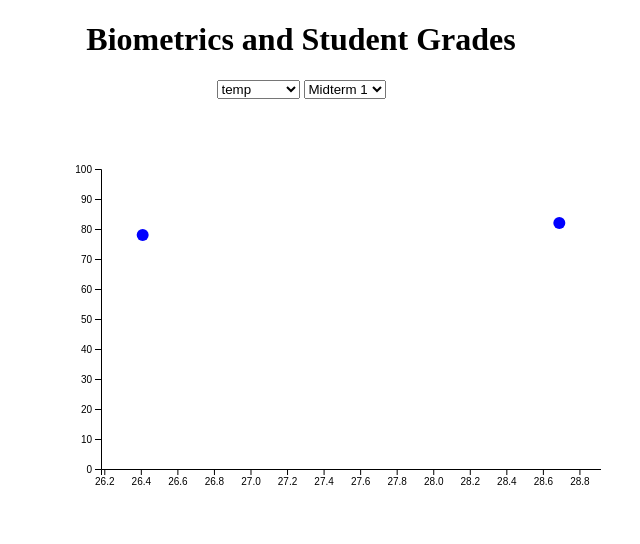
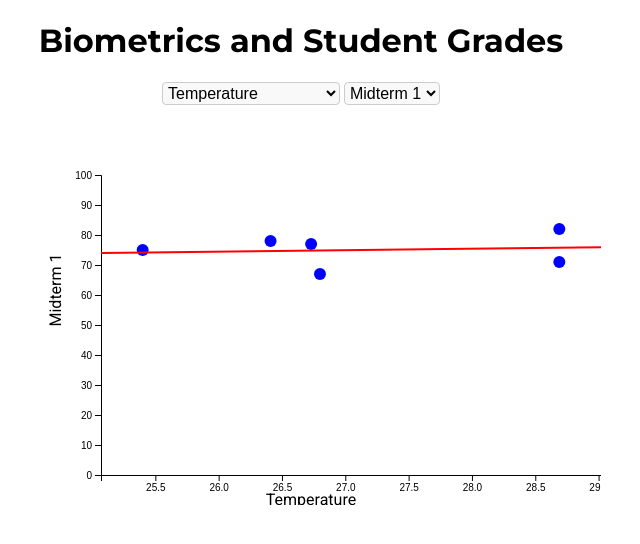
Before and after one commit to Bhagya-Ram-7/biometrics, a plain HTML site: page index.html in a window 1280 px wide. Shown: the whole page, without its empty margins (339-979 px from the left). Drawn offline with nearby package versions, Linux system fonts and the light colour scheme.

Commit message:
included additional biometric

```diff
--- a/data/biometric_grades.json
+++ b/data/biometric_grades.json
@@ -2,19 +2,61 @@
     {
         "student": "Student 1",
         "biometric": {
-            "temp": {"Midterm 1": 26.41, "Midterm 2": 27.12, "Final": 26.18},
-            "EDA": {"Midterm 1": 0.325, "Midterm 2": 0.116, "Final": 0.102},
-            "heart_rate": {"Midterm 1": 103.11, "Midterm 2": 110.99, "Final": 106.12}
+            "Temperature": {"Midterm 1": 26.41, "Midterm 2": 27.12, "Final": 26.18},
+            "Electradermal Activity": {"Midterm 1": 0.325, "Midterm 2": 0.116, "Final": 0.102},
+            "Heart Rate": {"Midterm 1": 103.11, "Midterm 2": 110.99, "Final": 106.12},
+            "IBI": {"Midterm 1": 0.507, "Midterm 2": 0.515, "Final": 0.564}
         },
         "grades": {"Midterm 1": 78, "Midterm 2": 82, "Final": 91}
     },
     {
         "student": "Student 2",
         "biometric": {
-            "temp": {"Midterm 1":  28.69, "Midterm 2": 27.87, "Final": 28.18},
-            "EDA": {"Midterm 1": 0.164, "Midterm 2": 0.125, "Final": 0.078},
-            "heart_rate": {"Midterm 1": 111.45, "Midterm 2": 106.65, "Final": 119.90}
+            "Temperature": {"Midterm 1":  28.69, "Midterm 2": 27.87, "Final": 28.18},
+            "Electradermal Activity": {"Midterm 1": 0.164, "Midterm 2": 0.125, "Final": 0.078},
+            "Heart Rate": {"Midterm 1": 111.45, "Midterm 2": 106.65, "Final": 119.90},
+            "IBI": {"Midterm 1": 0.533, "Midterm 2": 0.612, "Final": 0.565}
         },
         "grades": {"Midterm 1": 82, "Midterm 2": 85, "Final": 90}
+    },
+    {
+        "student": "Student 3",
+        "biometric": {
+            "Temperature": {"Midterm 1":  26.73, "Midterm 2": 28.07, "Final": 26.50},
+            "Electradermal Activity": {"Midterm 1": 0.236, "Midterm 2": 0.572, "Final": 0.169},
+            "Heart Rate": {"Midterm 1": 105.68, "Midterm 2": 97.41, "Final": 104.51},
+            "IBI": {"Midterm 1": 0.544, "Midterm 2": 0.636, "Final": 0.664}
+        },
+        "grades": {"Midterm 1": 77, "Midterm 2": 90, "Final": 94}
+    },
+    {
+        "student": "Student 4",
+        "biometric": {
+            "Temperature": {"Midterm 1":  25.40, "Midterm 2": 26.20, "Final": 28.37},
+            "Electradermal Activity": {"Midterm 1": 0.339, "Midterm 2": 0.496, "Final": 0.803},
+            "Heart Rate": {"Midterm 1": 110.63, "Midterm 2": 94.80, "Final": 92.67},
+            "IBI": {"Midterm 1": 0.482, "Midterm 2": 0.628, "Final": 0.803}
+        },
+        "grades": {"Midterm 1": 75, "Midterm 2": 77, "Final": 74.5}
+    },
+    {
+        "student": "Student 5",
+        "biometric": {
+            "Temperature": {"Midterm 1": 26.80, "Midterm 2": 28.21, "Final": 30.18},
+            "Electradermal Activity": {"Midterm 1": 0.147, "Midterm 2": 0.375, "Final": 0.542},
+            "Heart Rate": {"Midterm 1": 108.26, "Midterm 2": 113.32, "Final": 95.40},
+            "IBI": {"Midterm 1": 0.508, "Midterm 2": 0.546, "Final": 0.611}
+        },
+        "grades": {"Midterm 1": 67, "Midterm 2": 77, "Final": 78.5}
+    },
+    {
+        "student": "Student 6",
+        "biometric": {
+            "Temperature": {"Midterm 1":  28.69, "Midterm 2": 27.87, "Final": 28.18},
+            "Electradermal Activity": {"Midterm 1": 0.164, "Midterm 2": 0.125, "Final": 0.078},
+            "Heart Rate": {"Midterm 1": 111.45, "Midterm 2": 106.65, "Final": 119.90},
+            "IBI": {"Midterm 1": 0.533, "Midterm 2": 0.612, "Final": 0.565}
+        },
+        "grades": {"Midterm 1": 71, "Midterm 2": 64, "Final": 87.5}
     }
 ]
--- a/index.html
+++ b/index.html
@@ -5,6 +5,7 @@
     <meta name="viewport" content="width=device-width, initial-scale=1.0">
     <!--<title> Biometrics and Student Grades</title>-->
     <link rel="stylesheet" href="style.css">
+    <link href="https://fonts.googleapis.com/css2?family=Roboto:wght@400;700&family=Montserrat:wght@400;700&display=swap" rel="stylesheet">
     <!-- <style>li {display: contents;}</style> -->
 </head>
 <body>
--- a/scatter.js
+++ b/scatter.js
@@ -23,7 +23,7 @@ const biometricDropdown = d3.select("#biometricDropdown");
 const examDropdown = d3.select("#examDropdown");
 
 function populateDropdowns() {
-    const biometricOptions = ["temp", "EDA", "heart_rate"];
+    const biometricOptions = ["Temperature", "Electradermal Activity", "Heart Rate", "IBI"];
     const examOptions = ["Midterm 1", "Midterm 2", "Final"];
     biometricDropdown.selectAll("option").remove();
     examDropdown.selectAll("option").remove();
@@ -39,7 +39,6 @@ function updateChart(data, selectedBiometric, selectedExam) {
 
     const xExtent = d3.extent(data, d => d.biometric[selectedBiometric][selectedExam]);
     const xPadding = (xExtent[1] - xExtent[0]) * 0.1;
-    //xScale.domain([xExtent[0] - xPadding, xExtent[1] + xPadding]);
 
     const xScale = d3.scaleLinear()
         .domain([xExtent[0] - xPadding, xExtent[1] + xPadding])
@@ -49,8 +48,7 @@ function updateChart(data, selectedBiometric, selectedExam) {
         .domain([0, 100])
         .range([350, 50]);
 
-    // Plot Data Points
-    svgGroup.selectAll("circle")
+        svgGroup.selectAll("circle")
         .data(data)
         .enter()
         .append("circle")
@@ -59,20 +57,71 @@ function updateChart(data, selectedBiometric, selectedExam) {
         .attr("r", 6)
         .attr("fill", "blue")
         .on("mouseover", (event, d) => {
+            d3.select(this)
+                .transition()
+                .duration(200)
+                .attr("r", 10);
             d3.select("#tooltip").style("display", "block")
                 .html(`${d.student}: ${d.biometric[selectedBiometric][selectedExam]}, Grade: ${d.grades[selectedExam]}`)
                 .style("left", (event.pageX + 10) + "px")
                 .style("top", (event.pageY - 10) + "px");
         })
-        .on("mouseout", () => d3.select("#tooltip").style("display", "none"));
-
-    svgGroup.append("g")
+        .on("mouseout", function() {
+            d3.select(this)
+                .transition()
+                .duration(200)
+                .attr("r", 6);
+                d3.select("#tooltip").style("display", "none");
+        });
+        svgGroup.append("g")
         .attr("transform", "translate(0,350)")
         .call(d3.axisBottom(xScale));
 
     svgGroup.append("g")
         .attr("transform", "translate(50,0)")
         .call(d3.axisLeft(yScale));
+
+
+    svgGroup.append("text")
+        .attr("class", "x axis-label")
+        .attr("text-anchor", "middle")
+        .attr("x", width / 2)
+        .attr("y", height + margin.bottom )
+        .text(selectedBiometric);
+
+    svgGroup.append("text")
+        .attr("class", "y axis-label")
+        .attr("text-anchor", "middle")
+        .attr("transform", "rotate(-90)")
+        .attr("x", -height / 2)
+        .attr("y", -margin.left + 60)
+        .text(selectedExam);
+
+    const xValues = data.map(d => d.biometric[selectedBiometric][selectedExam]);
+    const yValues = data.map(d => d.grades[selectedExam]);
+    function linearRegression(x, y) {
+        const n = x.length;
+        const sumX = d3.sum(x);
+        const sumY = d3.sum(y);
+        const sumXY = d3.sum(x.map((xi, i) => xi * y[i]));
+        const sumX2 = d3.sum(x.map(xi => xi * xi));
+        const slope = (n * sumXY - sumX * sumY) / (n * sumX2 - sumX * sumX);
+        const intercept = (sumY - slope * sumX) / n;
+        return { slope, intercept };}
+    const { slope, intercept } = linearRegression(xValues, yValues);
+
+    const x1 = xExtent[0] - xPadding;
+    const y1 = slope * x1 + intercept;
+
+    const x2 = xExtent[1] + xPadding;
+    const y2 = slope * x2 + intercept;
+    svgGroup.append("line")
+        .attr("x1", xScale(x1))
+        .attr("y1", yScale(y1))
+        .attr("x2", xScale(x2))
+        .attr("y2", yScale(y2))
+        .attr("stroke", "red")
+        .attr("stroke-width", 2);
 }
 
 const tooltip = d3.select("body").append("div")
--- a/style.css
+++ b/style.css
@@ -1,11 +1,25 @@
-#biometricDropdown {
+#biometricDropdown, #examDropdown {
     position: relative;
     display: inline-block;
+    padding: 1px;
+    font-size: 16px;
+    border: 1px solid #ccc;
+    border-radius: 4px;
+    background-color: #f9f9f9;
+    cursor: pointer;
+    transition: all 0.3s ease;
 }
-#examDropdown {
-    position: relative;
-    display: inline-block;
+
+#biometricDropdown:hover, #examDropdown:hover {
+    background-color: #e6e6e6;
 }
+
+#biometricDropdown:focus, #examDropdown:focus {
+    outline: none;
+    border-color: #007bff;
+    box-shadow: 0 0 5px rgba(0, 123, 255, 0.5);
+}
+
 
 .dropdown-container{
     display: flex;
@@ -28,3 +42,13 @@
 header {
     text-align: center;
 }
+
+body {
+    font-family: 'Roboto', sans-serif;
+}
+
+header h1 {
+    text-align: center;
+    font-family: 'Montserrat', sans-serif;
+    font-weight: 700;
+}
```
